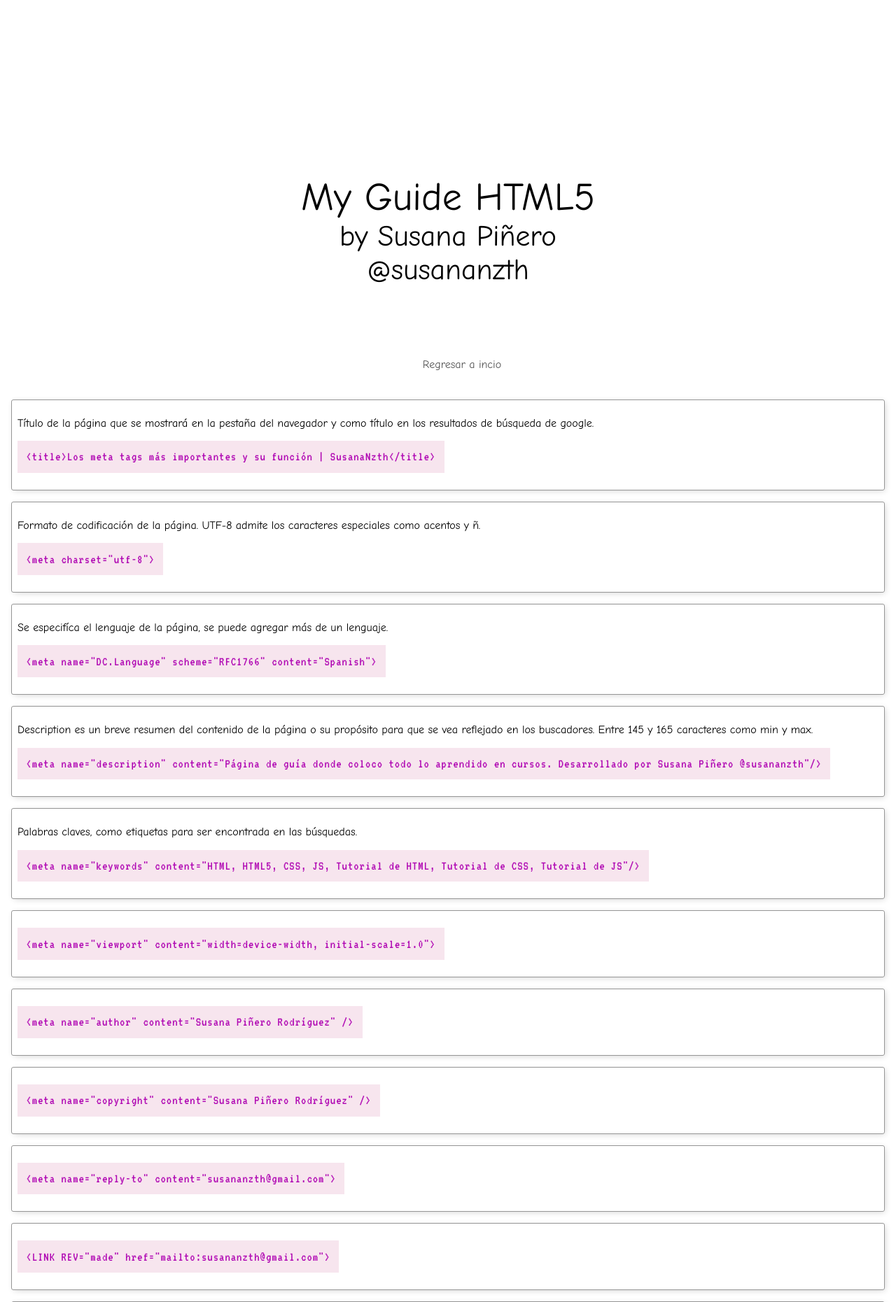
After one commit to susananzth/MyGuide, a PHP site: page /html/html-meta.html in a window 1280 px wide. The commit adds this page. Shown: the top 1861 px of the page at 70% size. Run offline with PHP 8.4, Linux system fonts and the light colour scheme.

Commit message:
Agregando vista de etiquetas meta. Agregando ícono

```diff
--- a/css/style.css
+++ b/css/style.css
@@ -12,6 +12,7 @@
     ::-webkit-scrollbar-thumb{background: #ff7cbda6;border-radius: 2px;cursor: pointer;}
     ::-webkit-scrollbar-thumb:hover{background: #ff7cbd82;cursor: pointer;}
     /*======== HTML ========*/
+    .content{margin: 0 auto;max-width: 1440px;padding-left: 1rem;padding-right: 1rem;}
 
     /*======== Paragraph ========*/
     .paragraph{}
--- /dev/null
+++ b/html/html-meta.html
@@ -0,0 +1,116 @@
+<!DOCTYPE html>
+<html lang="es" dir="ltr">
+  <head>
+    <!-- Etiquetas meta -->
+    <meta charset="utf-8">
+    <meta name="DC.Language" scheme="RFC1766" content="Spanish">
+    <meta name="viewport" content="width=device-width, initial-scale=1.0">
+    <meta name="description" content="Las etiquetas meta que utilizo. Desarrollado por Susana Piñero @susananzth"/>
+    <meta name="keywords" content="HTML, HTML5, CSS, JS, Tutorial de HTML, Tutorial de CSS, Tutorial de JS, Etiqueta meta"/>
+    <meta name="author" content="Susana Piñero Rodríguez" />
+    <meta name="copyright" content="Susana Piñero Rodríguez" />
+    <META name="reply-to" content="susananzth@gmail.com">
+    <LINK REV="made" href="mailto:susananzth@gmail.com">
+    <meta name="robots" content="index,follow" />
+    <meta http-equiv="cache-control" content="no-cache"/>
+    <meta http-equiv="expires" content="43200"/>
+    <meta name="Resource-type" content="Manual">
+    <meta name="DateCreated" content="Sat, 27 June 2020 00:00:00 GMT-5">
+    <meta name="Revisit-after" content="1 days">
+    <meta name="robots" content="ALL">
+    <!-- Título de la página -->
+    <title>Etiquetas meta HTML5 | SusanaNzth</title>
+    <!-- Ícono -->
+    <link rel="icon" href="../img/favicon.ico">
+
+    <!-- Fuentes -->
+
+    <!-- Estilos -->
+    <link rel="stylesheet" href="../css/normalize.css">
+    <link rel="stylesheet" href="../css/style.css">
+  </head>
+  <body class="content">
+    <div>
+        <nav>
+            <div class="title-center">
+                <h1>My Guide HTML5</h1>
+                <h3>by Susana Piñero</h3>
+                <h3>@susananzth</h3>
+            </div>
+            <ul class="flex-container col-center li-noStyle text-center">
+                <li class="col-nav padd2"><a href="../index.html">Regresar a incio</a></li>
+            </ul>
+        </nav>
+        <div class="cards">
+            <div>
+                <p>Título de la página que se mostrará en la pestaña del navegador y como título en los resultados de búsqueda de google.</p>
+                <pre><code>&lt;title>Los meta tags más importantes y su función | SusanaNzth&lt;/title></code></pre>
+            </div>
+            <div class="">
+                <p>Formato de codificación de la página. UTF-8 admite los caracteres especiales como acentos y ñ.</p>
+                <pre><code>&lt;meta charset="utf-8"></code></pre>
+            </div>
+            <div class="">
+                <p>Se especifíca el lenguaje de la página, se puede agregar más de un lenguaje.</p>
+                <pre><code>&lt;meta name="DC.Language" scheme="RFC1766" content="Spanish"></code></pre>
+            </div>
+            <div class="">
+                <p>Description es un breve resumen del contenido de la página o su propósito para que se vea reflejado en los buscadores. Entre 145 y 165 caracteres como min y max.</p>
+                <pre><code>&lt;meta name="description" content="Página de guía donde coloco todo lo aprendido en cursos. Desarrollado por Susana Piñero @susananzth"/></code></pre>
+            </div>
+            <div class="">
+                <p>Palabras claves, como etiquetas para ser encontrada en las búsquedas.</p>
+                <pre><code>&lt;meta name="keywords" content="HTML, HTML5, CSS, JS, Tutorial de HTML, Tutorial de CSS, Tutorial de JS"/></code></pre>
+            </div>
+            <div class="">
+                <p></p>
+                <pre><code>&lt;meta name="viewport" content="width=device-width, initial-scale=1.0"></code></pre>
+            </div>
+            <div class="">
+                <p></p>
+                <pre><code>&lt;meta name="author" content="Susana Piñero Rodríguez" /></code></pre>
+            </div>
+            <div class="">
+                <p></p>
+                <pre><code>&lt;meta name="copyright" content="Susana Piñero Rodríguez" /></code></pre>
+            </div>
+            <div class="">
+                <p></p>
+                <pre><code>&lt;meta name="reply-to" content="susananzth@gmail.com"></code></pre>
+            </div>
+            <div class="">
+                <p></p>
+                <pre><code>&lt;LINK REV="made" href="mailto:susananzth@gmail.com"></code></pre>
+            </div>
+            <div class="">
+                <p></p>
+                <pre><code>&lt;meta name="robots" content="index,follow" /></code></pre>
+            </div>
+            <div class="">
+                <p></p>
+                <pre><code>&lt;meta http-equiv="cache-control" content="no-cache"/></code></pre>
+            </div>
+            <div class="">
+                <p></p>
+                <pre><code>&lt;meta http-equiv="expires" content="43200"/></code></pre>
+            </div>
+            <div class="">
+                <p></p>
+                <pre><code>&lt;meta name="Resource-type" content="Manual"></code></pre>
+            </div>
+            <div class="">
+                <p></p>
+                <pre><code>&lt;meta name="DateCreated" content="Sat, 27 June 2020 00:00:00 GMT-5"></code></pre>
+            </div>
+            <div class="">
+                <p></p>
+                <pre><code>&lt;meta name="Revisit-after" content="1 days"></code></pre>
+            </div>
+            <div class="">
+                <p></p>
+                <pre><code>&lt;meta name="robots" content="ALL"></code></pre>
+            </div>
+        </div>
+    </div>
+  </body>
+</html>
--- a/index.html
+++ b/index.html
@@ -3,8 +3,8 @@
   <head>
     <!-- Etiquetas meta -->
     <meta charset="utf-8">
-    <meta http-equiv="Content-Type" content="text/html; ISO-8859-1">
     <meta name="DC.Language" scheme="RFC1766" content="Spanish">
+    <meta name="viewport" content="width=device-width, initial-scale=1.0">
     <meta name="description" content="Página de guía donde coloco todo lo aprendido en cursos. Desarrollado por Susana Piñero @susananzth"/>
     <meta name="keywords" content="HTML, HTML5, CSS, JS, Tutorial de HTML, Tutorial de CSS, Tutorial de JS"/>
     <meta name="author" content="Susana Piñero Rodríguez" />
@@ -21,6 +21,7 @@
     <!-- Título de la página -->
     <title>My Guide HTML5 | SusanaNzth</title>
     <!-- Ícono -->
+    <link rel="icon" href="img/favicon.ico">
 
     <!-- Fuentes -->
 
@@ -30,7 +31,7 @@
 
 
   </head>
-  <body>
+  <body class="content">
     <div class="bg-cover">
         <nav>
             <div class="title-center">
```
Also changed, not shown: img/favicon.ico (added).
